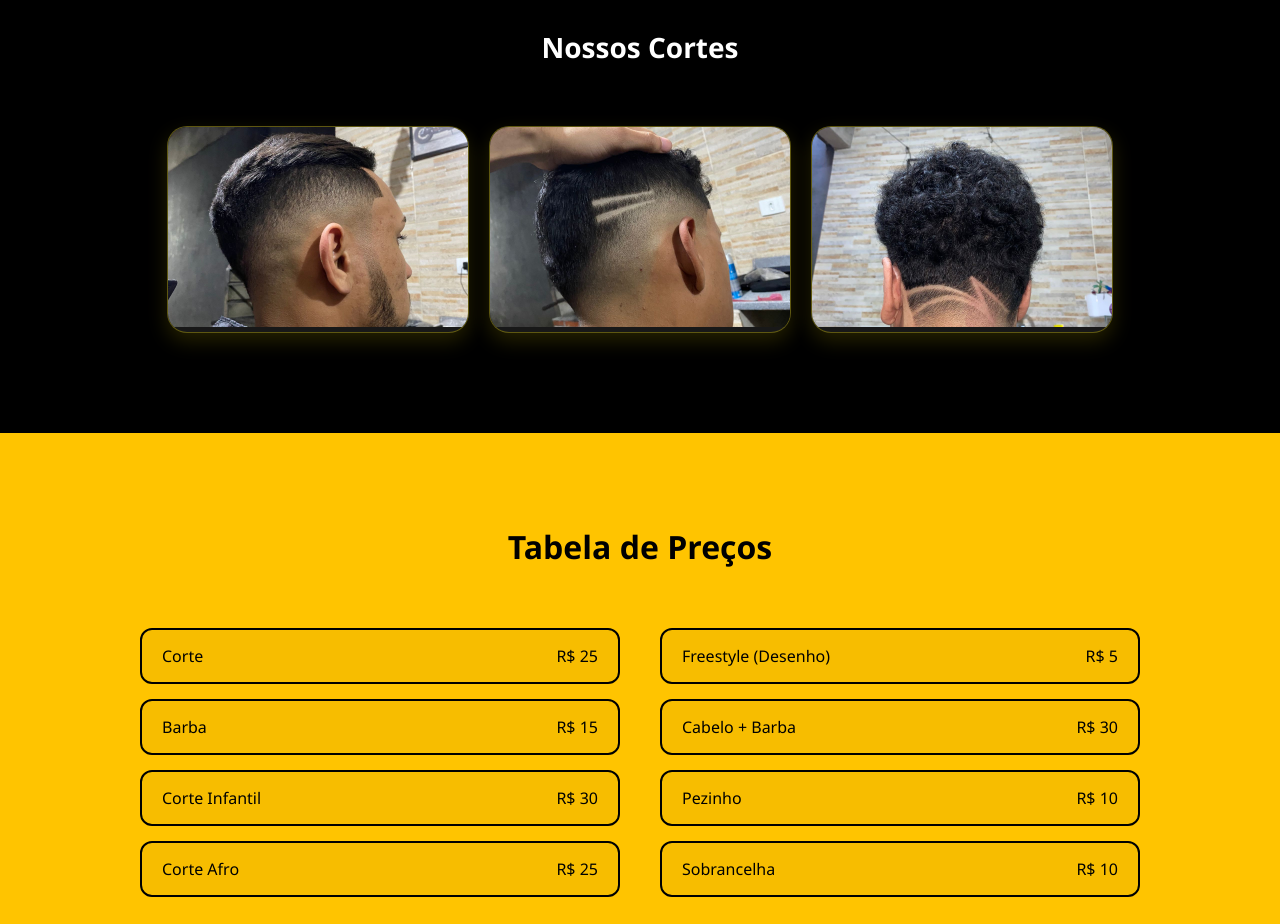
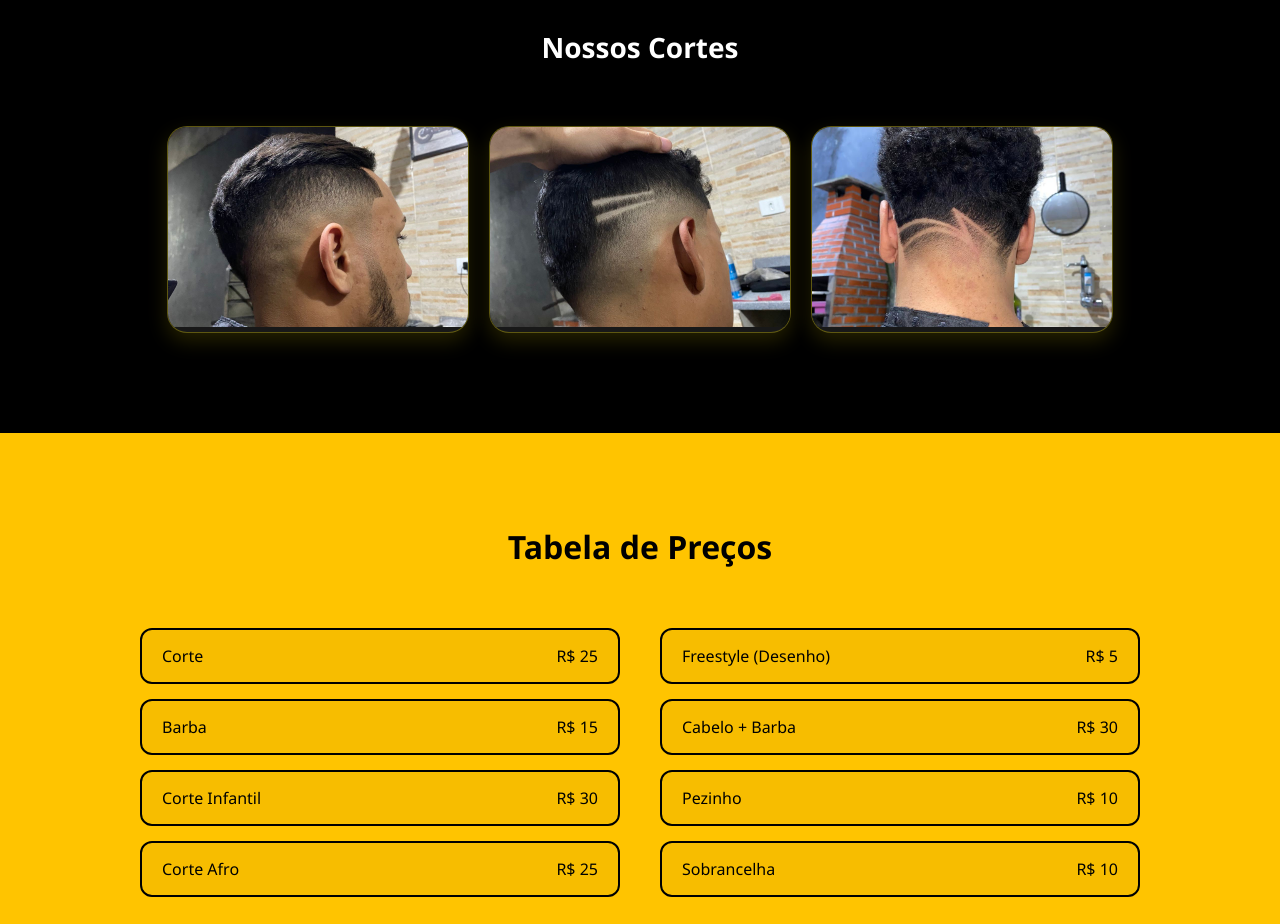
Before and after one commit to Klebolt/Vitu-s-Barber, a plain HTML site: page Vitu´s Barber/index.html in a window 1280 px wide. Shown: the part 880-1804 px from the top of the page. Drawn offline with nearby package versions, Linux system fonts and the light colour scheme.

Commit message:
Update index.html

```diff
--- a/Vitu´s Barber/index.html
+++ b/Vitu´s Barber/index.html
@@ -56,7 +56,7 @@
         <img src="img/corte2.jfif" alt="Degradê Navalhado">
       </div>
       <div class="card animate-on-scroll" data-delay="0.3s">
-        <img src="img/corte3.jfif" alt="Barba + Sobrancelha">
+        <img src="img/corte4.jfif" alt="Barba + Sobrancelha">
       </div>
 
     </div>
```
